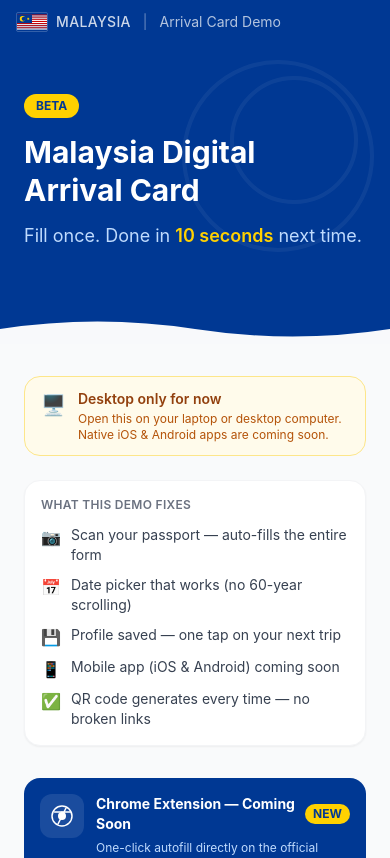
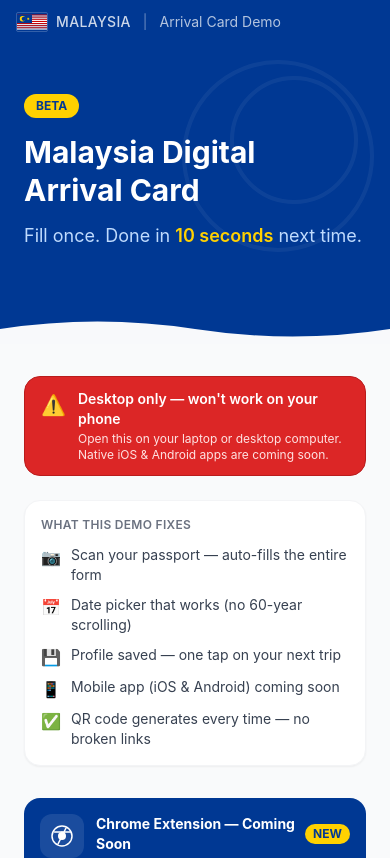
Before and after one commit to Alzxcvb/mdac-better, a Next.js app: page / in a window 390 px wide. Shown: the top 858 px of the page. Built offline with nearby package versions, Linux system fonts and the light colour scheme.

Commit message:
Make desktop-only warning bright red to prevent mobile confusion
Amber/yellow wasn't eye-catching enough — users on phones were trying to fill
out the form and getting frustrated. Red banner with warning emoji and stronger
copy ("won't work on your phone") makes it impossible to miss.

```diff
--- a/app/page.tsx
+++ b/app/page.tsx
@@ -117,11 +117,11 @@ export default function LandingPage() {
       {/* Main content */}
       <div className="flex-1 px-6 py-8 max-w-lg mx-auto w-full">
         {/* Desktop-only notice */}
-        <div className="bg-amber-50 border border-amber-200 rounded-2xl px-4 py-3 mb-6 flex items-start gap-3">
-          <span className="text-xl flex-shrink-0 mt-0.5">🖥️</span>
+        <div className="bg-red-600 border border-red-700 rounded-2xl px-4 py-3 mb-6 flex items-start gap-3">
+          <span className="text-xl flex-shrink-0 mt-0.5">⚠️</span>
           <div>
-            <p className="text-sm font-semibold text-amber-800">Desktop only for now</p>
-            <p className="text-xs text-amber-700 mt-0.5">
+            <p className="text-sm font-semibold text-white">Desktop only — won&apos;t work on your phone</p>
+            <p className="text-xs text-red-100 mt-0.5">
               Open this on your laptop or desktop computer. Native iOS &amp; Android apps are coming soon.
             </p>
           </div>
```
